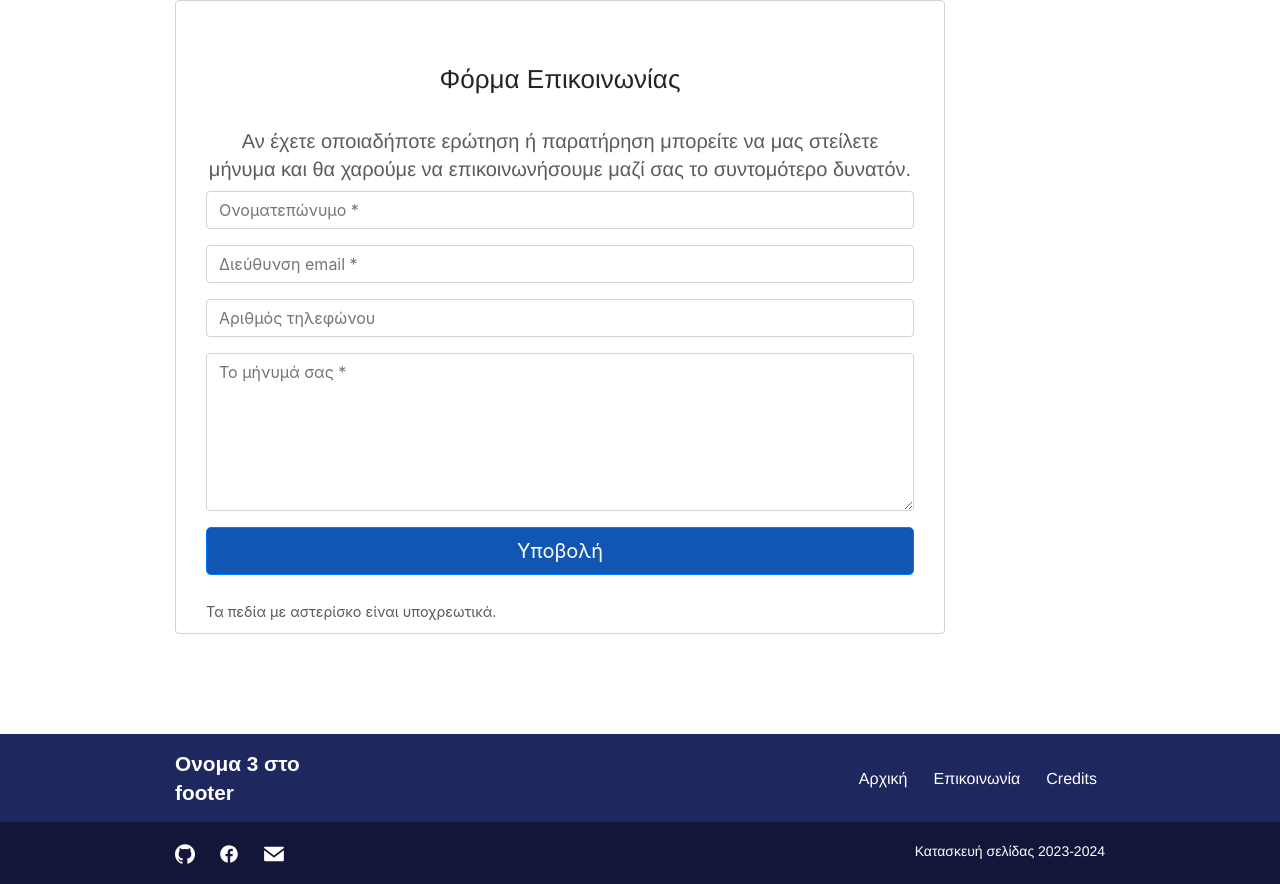
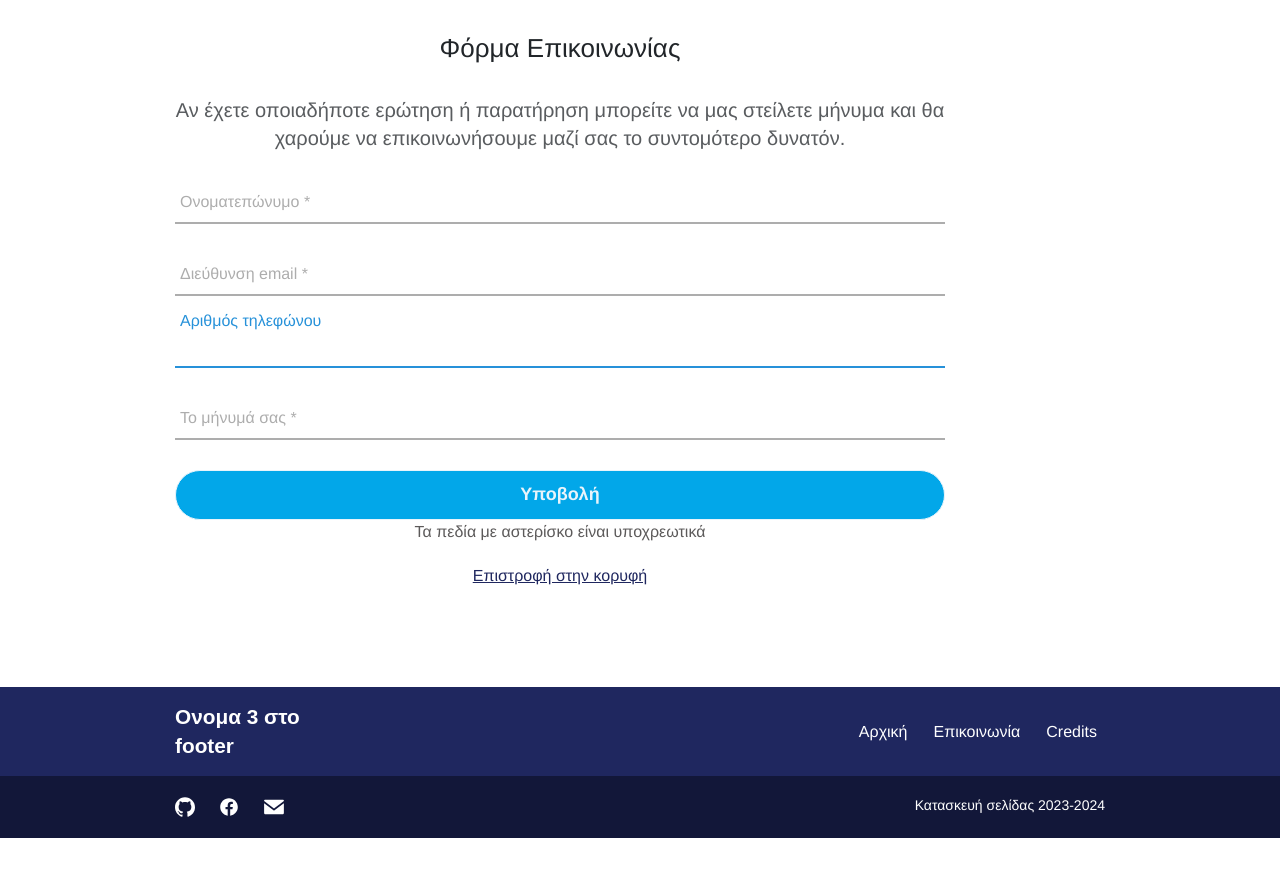
Before and after one commit to taschar/taschar.github.io, a Jekyll site: the page built from contact.md, in a window 1280 px wide and 1400 px high, scrolled down 974 px. Shown: the part 516-1400 px from the top of the window. Built offline with Jekyll 4.4.1, drawn with Linux system fonts in a browser that asks for light colours; after the commit the page ends 2328 px from its top, so only the background shows below that.

Commit message:
2024-02-26_082818

```diff
--- a/_includes/form2.html
+++ /dev/null
@@ -1,67 +0,0 @@
-<head>
-    <meta charset="utf-8">
-    <meta name="viewport" content="width=device-width, initial-scale=1, shrink-to-fit=no">
-    <title>Φόρμα επικοινωνίας</title>
-</head>
-
-<body>
-
-<link href="contact-form.css" rel="stylesheet">
-
-<div class="fcf-body">
-
-    <div id="fcf-form">
-<div class="col-lg-12 text-center">
-                    <h2 class="section-heading">Φόρμα Επικοινωνίας</h2>
-                    <h3 class="section-subheading text-muted">Αν έχετε οποιαδήποτε ερώτηση ή παρατήρηση μπορείτε να μας στείλετε μήνυμα και θα χαρούμε να επικοινωνήσουμε μαζί σας το συντομότερο δυνατόν.<br></h3>
-                </div>
-
-    <form id="fcf-form-id" class="fcf-form-class" action="https://developers.cloudflare.com/workers/tutorials/handle-form-submissions-with-airtable" method="POST"> <!-- follow instructions in https://developers.cloudflare.com/workers/tutorials/handle-form-submissions-with-airtable/ -->
-
-        <div class="fcf-form-group">
-            <!-- <label for="full_name" class="fcf-label">Το ονοματεπώνυμό σας *</label> -->
-            <div class="fcf-input-group">
-                <input type="text" id="full_name" placeholder="Ονοματεπώνυμο *" name="full_name" class="fcf-form-control" required>
-            </div>
-        </div>
-
-        <div class="fcf-form-group">
-
-            <div class="fcf-input-group">
-                <input type="email" id="email" placeholder="Διεύθυνση email *"  name="email" class="fcf-form-control" required>
-            </div>
-        </div>
-        <div class="fcf-form-group">
-
-            <div class="fcf-input-group">
-                <input type="tel" id="phone" placeholder="Αριθμός τηλεφώνου" name="phone" class="fcf-form-control" >
-            </div>
-        </div>
-   <!--         <div class="fcf-form-group">
-            <label for="subject" class="fcf-label">Θέμα μηνύματος</label>
-            <div class="fcf-input-group">
-                <input type="text" id="subject" name="subject" class="fcf-form-control" required>
-            </div>
-        </div> -->
-
-        <div class="fcf-form-group">
-
-            <div class="fcf-input-group">
-                <textarea id="message" name="message" placeholder="Το μήνυμά σας *" class="fcf-form-control" rows="6" maxlength="500" required></textarea>
-            </div>
-        </div>
-
-        <div class="fcf-form-group">
-            <button type="submit" id="fcf-button" class="fcf-btn fcf-btn-primary fcf-btn-lg fcf-btn-block">Υποβολή</button>
-        </div>
-
-       <div class="fcf-credit" id="fcf-credit">
-        Τα πεδία με αστερίσκο είναι υποχρεωτικά.
-        </div>
-
-    </form>
-    </div>
-
-</div>
-
-</body>
--- /dev/null
+++ b/_includes/form3.html
@@ -0,0 +1,52 @@
+<html lang="el" dir="ltr">
+  <head>
+    <meta charset="utf-8">
+    <meta name="viewport" content="width=device-width, initial-scale=1, shrink-to-fit=no">
+    <title>Contact Form</title>
+    <link rel="stylesheet" href="style.css">
+  </head>
+  <body>
+    <div class="col-lg-12 text-center">
+    <h2 >Φόρμα Επικοινωνίας</h2>
+    <h3 class="section-subheading text-muted">Αν έχετε οποιαδήποτε ερώτηση ή παρατήρηση μπορείτε να μας στείλετε μήνυμα και θα χαρούμε να επικοινωνήσουμε μαζί σας το συντομότερο δυνατόν.<br></h3>
+      <form action="https://developers.cloudflare.com/workers/tutorials/handle-form-submissions-with-airtable" method="POST"> <!-- follow instructions in https://developers.cloudflare.com/workers/tutorials/handle-form-submissions-with-airtable/ -->
+
+        <div class="txt_field">
+          <input type="text" name="full_name" id="full_name" required>
+          <span></span>
+          <label>Ονοματεπώνυμο *</label>
+        </div>
+
+        <div class="txt_field">
+            <input type="text" name="email" id="email" required>
+            <span></span>
+            <label>Διεύθυνση email *</label>
+        </div>
+        <div class="txt_field">
+            <input type="tel" name="phone" id="phone" >
+            <span></span>
+            <label>Αριθμός τηλεφώνου</label>
+        </div>
+
+        <div class="txt_field">
+          <input type="text" name="message" id="message" maxlength="500" required>
+          <span></span>
+          <label>Το μήνυμά σας *</label>
+        </div>
+
+      <!--  <div class="pass">
+            <input class="pass" type="reset" value="Reset">
+        </div> -->
+
+        <input type="submit" value="Υποβολή">
+        <input type="hidden" name="_template" value="table">
+
+        <div class="homePage_link">
+<p >Τα πεδία με αστερίσκο είναι υποχρεωτικά</p>
+        <a href="#">Επιστροφή στην κορυφή</a>
+        </div>
+
+      </form>
+    </div>
+  </body>
+</html>
--- a/contact.md
+++ b/contact.md
@@ -18,4 +18,4 @@ description: Διεύθυνση ιατρείου, τηλέφωνα επικοι
 
 
 {% include gmaps.html %}
-{% include form2.html %}
+{% include form3.html %}
--- a/contact/contact-form.css
+++ /dev/null
@@ -1,160 +0,0 @@
-#fcf-form {
-    display:block;
-}
-
-.fcf-body {
-    margin: 0;
-    font-family: -apple-system, Arial, sans-serif;
-    font-size: 1rem;
-    font-weight: 400;
-    line-height: 1.5;
-    color: #212529;
-    text-align: left;
-    background-color: #fff;
-    padding: 30px;
-    padding-bottom: 10px;
-    border: 1px solid #ced4da;
-    border-radius: 0.25rem;
-    max-width: 100%;
-}
-
-.fcf-form-group {
-    margin-bottom: 1rem;
-}
-
-.fcf-input-group {
-    position: relative;
-    display: -ms-flexbox;
-    display: flex;
-    -ms-flex-wrap: wrap;
-    flex-wrap: wrap;
-    -ms-flex-align: stretch;
-    align-items: stretch;
-    width: 100%;
-}
-
-.fcf-form-control {
-    display: block;
-    width: 100%;
-    height: calc(1.5em + 0.75rem + 2px);
-    padding: 0.375rem 0.75rem;
-    font-size: 1rem;
-    font-weight: 400;
-    line-height: 1.5;
-    color: #495057;
-    background-color: #fff;
-    background-clip: padding-box;
-    border: 1px solid #ced4da;
-    outline: none;
-    border-radius: 0.25rem;
-    transition: border-color 0.15s ease-in-out, box-shadow 0.15s ease-in-out;
-}
-
-.fcf-form-control:focus {
-    border: 1px solid #313131;
-}
-
-select.fcf-form-control[size], select.fcf-form-control[multiple] {
-    height: auto;
-}
-
-textarea.fcf-form-control {
-    font-family: -apple-system, Arial, sans-serif;
-    height: auto;
-}
-
-label.fcf-label {
-    display: inline-block;
-    margin-bottom: 0.5rem;
-}
-
-.fcf-credit {
-    padding-top: 10px;
-    font-size: 0.9rem;
-    color: #545b62;
-}
-
-.fcf-credit a {
-    color: #545b62;
-    text-decoration: underline;
-}
-
-.fcf-credit a:hover {
-    color: #0056b3;
-    text-decoration: underline;
-}
-
-.fcf-btn {
-    display: inline-block;
-    font-weight: 400;
-    color: #212529;
-    text-align: center;
-    vertical-align: middle;
-    cursor: pointer;
-    -webkit-user-select: none;
-    -moz-user-select: none;
-    -ms-user-select: none;
-    user-select: none;
-    background-color: transparent;
-    border: 1px solid transparent;
-    padding: 0.375rem 0.75rem;
-    font-size: 1rem;
-    line-height: 1.5;
-    border-radius: 0.25rem;
-    transition: color 0.15s ease-in-out, background-color 0.15s ease-in-out, border-color 0.15s ease-in-out, box-shadow 0.15s ease-in-out;
-}
-
-@media (prefers-reduced-motion: reduce) {
-    .fcf-btn {
-        transition: none;
-    }
-}
-
-.fcf-btn:hover {
-    color: #212529;
-    text-decoration: none;
-}
-
-.fcf-btn:focus, .fcf-btn.focus {
-    outline: 0;
-    box-shadow: 0 0 0 0.2rem rgba(0, 123, 255, 0.25);
-}
-
-.fcf-btn-primary {
-    color: #fff;
-    background-color: #1156B3;
-    border-color: #007bff;
-}
-
-.fcf-btn-primary:hover {
-    color: #fff;
-    background-color: #1F275F;
-    border-color: #0062cc;
-}
-
-.fcf-btn-primary:focus, .fcf-btn-primary.focus {
-    color: #fff;
-    background-color: #0069d9;
-    border-color: #0062cc;
-    box-shadow: 0 0 0 0.2rem rgba(38, 143, 255, 0.5);
-}
-
-.fcf-btn-lg, .fcf-btn-group-lg>.fcf-btn {
-    padding: 0.5rem 1rem;
-    font-size: 1.25rem;
-    line-height: 1.5;
-    border-radius: 0.3rem;
-}
-
-.fcf-btn-block {
-    display: block;
-    width: 100%;
-}
-
-.fcf-btn-block+.fcf-btn-block {
-    margin-top: 0.5rem;
-}
-
-input[type="submit"].fcf-btn-block, input[type="reset"].fcf-btn-block, input[type="button"].fcf-btn-block {
-    width: 100%;
-}
--- /dev/null
+++ b/contact/style.css
@@ -0,0 +1,67 @@
+form .txt_field{
+  position: relative;
+  border-bottom: 2px solid #adadad;
+  margin: 30px 0;
+}
+.txt_field input{
+  width: 100%;
+  padding: 0 5px;
+  height: 40px;
+  font-size: 16px;
+  border: none;
+  background: none;
+  outline: none;
+}
+.txt_field label{
+  position: absolute;
+  top: 50%;
+  left: 5px;
+  color: #adadad;
+  transform: translateY(-50%);
+  font-size: 16px;
+  pointer-events: none;
+  transition: .5s;
+}
+.txt_field span::before{
+  content: '';
+  position: absolute;
+  top: 40px;
+  left: 0;
+  width: 0%;
+  height: 2px;
+  background: #2691d9;
+  transition: .5s;
+}
+.txt_field input:focus ~ label,
+.txt_field input:valid ~ label{
+  top: -5px;
+  color: #2691d9;
+}
+.txt_field input:focus ~ span::before,
+.txt_field input:valid ~ span::before{
+  width: 100%;
+}
+.pass{
+  margin: -5px 0 20px 5px;
+  color: #a6a6a6;
+  cursor: pointer;
+}
+.pass:hover{
+  text-decoration: underline;
+}
+input[type="submit"]{
+  width: 100%;
+  height: 50px;
+  border: 1px solid;
+  background: #02a7e9;
+  border-radius: 25px;
+  font-size: 18px;
+  color: #e9f4fb;
+  font-weight: 700;
+  cursor: pointer;
+  outline: none;
+}
+input[type="submit"]:hover{
+  border-color: #2691d9;
+  transition: .5s;
+}
```
